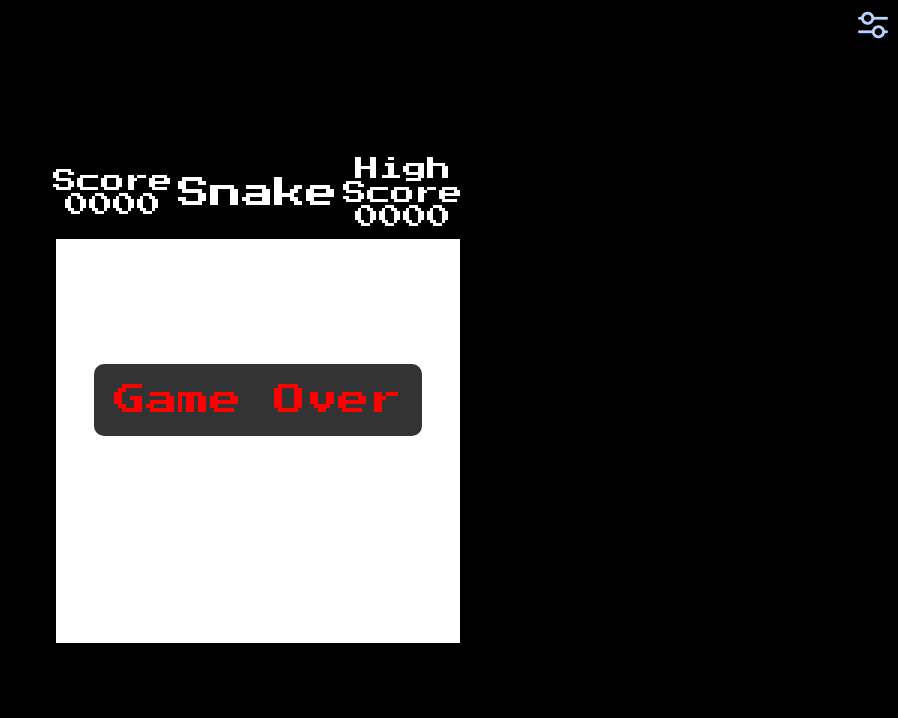
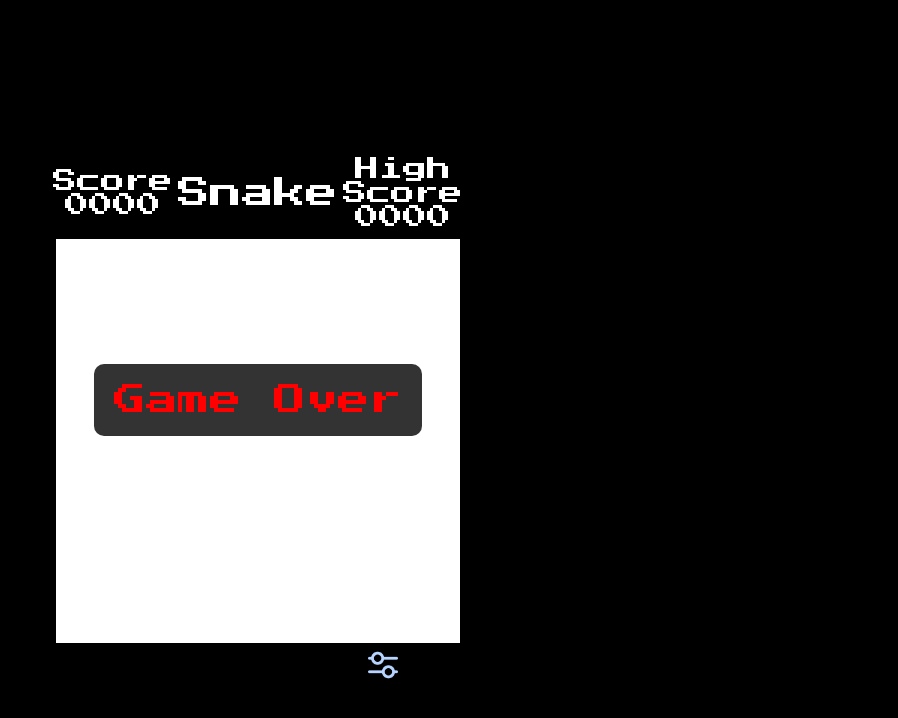
Before and after one commit to StrongCatWill/MSG, a Django app: page /snake-game/ in a window 1280 px wide. Shown: the top 718 px of the page, without its empty margins (382-1280 px from the left). Run offline with Django 5.2, Linux system fonts and the light colour scheme.

Commit message:
settings 아이콘 위치 변경

```diff
--- a/MSGdjango/static/options.css
+++ b/MSGdjango/static/options.css
@@ -1,4 +1,3 @@
-/* snake_game.css */
 body {
     font-family: 'Press Start 2P', cursive;
     display: flex;
@@ -92,8 +91,8 @@ body {
 
 .settings-icon {
     position: absolute;
-    top: 10px;
-    right: 10px;
+    top: 650px;
+    right: 500px;
     cursor: pointer;
     z-index: 10;
 }
```
